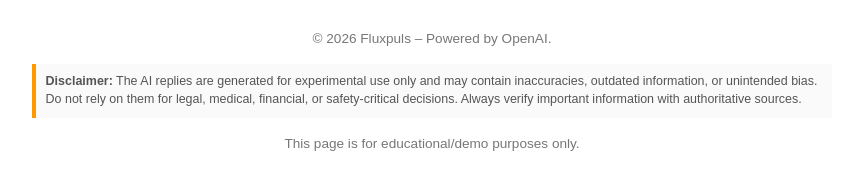
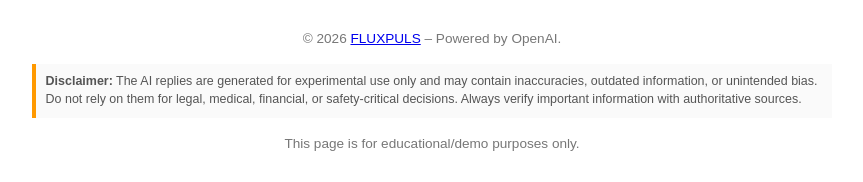
Before and after one commit to aiexplore42/Math-Fear-AI-Chat, a plain HTML site: page index.html in a window 1280 px wide. Shown: the part 1671-1853 px from the top of the page, without its empty margins (208-1071 px from the left). Drawn offline with Linux system fonts and the light colour scheme.

Commit message:
Update index.html

```diff
--- a/index.html
+++ b/index.html
@@ -202,7 +202,7 @@ function fallbackCopy(txt,btn){
 </script>
 
 <footer>
-    © 2026 Fluxpuls – Powered by OpenAI.
+    © 2026 <a href="https://fluxpulsconsulting.org">FLUXPULS</a> – Powered by OpenAI.
     <div class="disclaimer">
         <strong>Disclaimer:</strong> The AI replies are generated for experimental use only and may contain
         inaccuracies, outdated information, or unintended bias. Do not rely on them for legal, medical,
```
